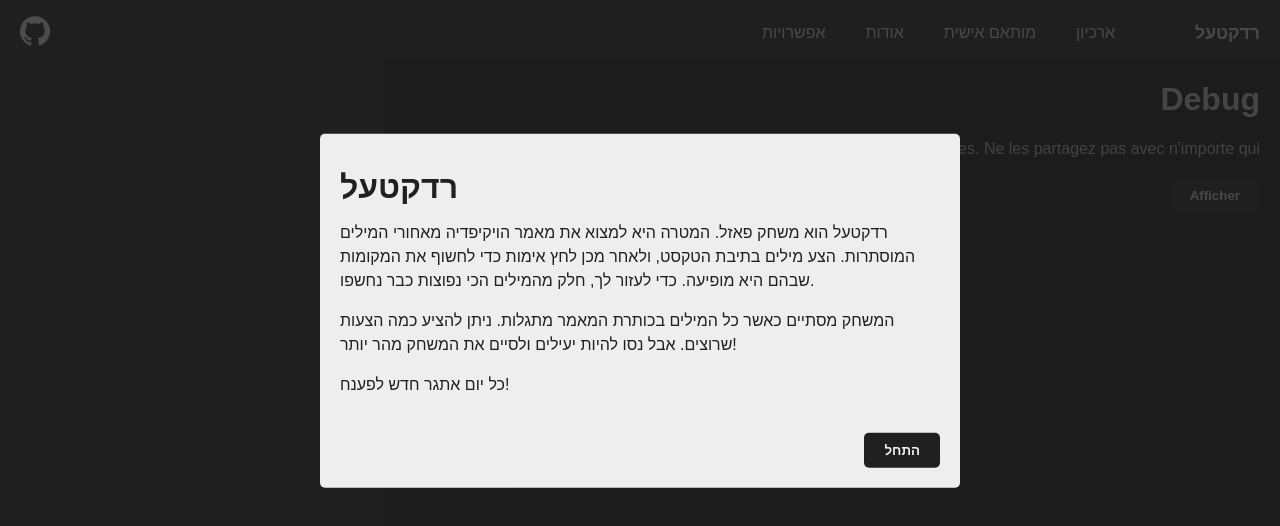
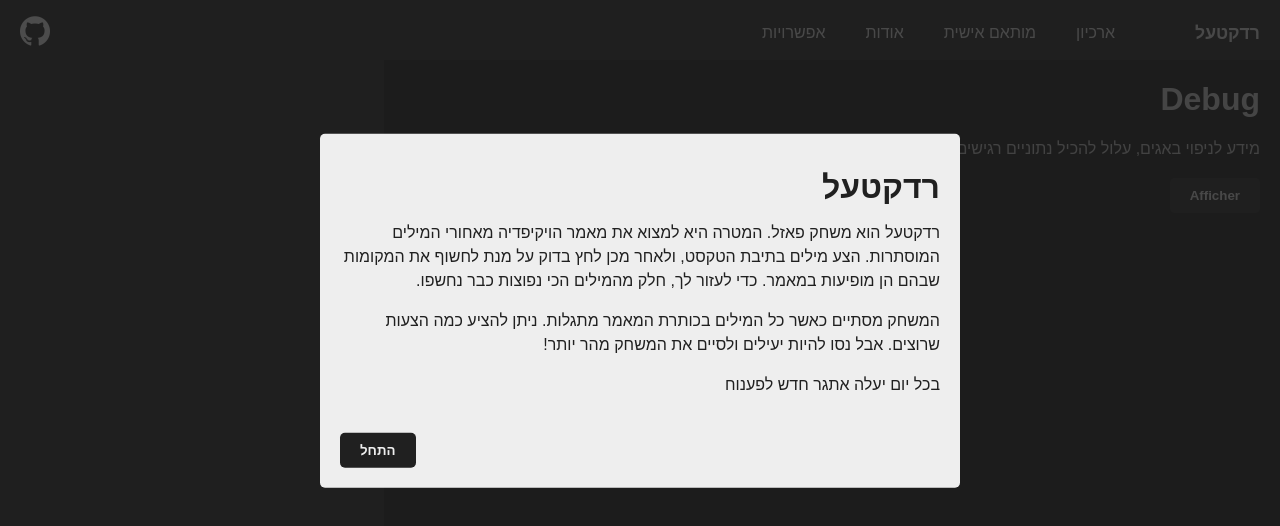
Before and after one commit to julienc91/caviardeul, a Next.js app: page /debug in a window 1280 px wide. Shown: the top 526 px of the page. Built offline with nearby package versions, Linux system fonts and the light colour scheme; no server answers.

Commit message:
more minor fixes

```diff
--- a/components/introductionModal.tsx
+++ b/components/introductionModal.tsx
@@ -28,8 +28,8 @@ const IntroductionfoModal: React.FC = () => {
       <p>
         רדקטעל הוא משחק פאזל. המטרה היא למצוא את מאמר
         הויקיפדיה מאחורי המילים המוסתרות. הצע מילים
-        בתיבת הטקסט, ולאחר מכן לחץ אימות כדי לחשוף את המקומות שבהם
-        היא מופיעה. כדי לעזור לך, חלק מהמילים הכי נפוצות כבר נחשפו.
+        בתיבת הטקסט, ולאחר מכן לחץ בדוק על מנת לחשוף את המקומות שבהם
+        הן מופיעות במאמר. כדי לעזור לך, חלק מהמילים הכי נפוצות כבר נחשפו.
       </p>
       <p>
         המשחק מסתיים כאשר כל המילים בכותרת המאמר
@@ -37,7 +37,7 @@ const IntroductionfoModal: React.FC = () => {
         אבל נסו להיות יעילים ולסיים את המשחק מהר יותר!
       </p>
       <p>
-        כל יום אתגר חדש לפענח!
+        בכל יום יעלה אתגר חדש לפענוח
       </p>
     </Modal>
   );
--- a/pages/debug.tsx
+++ b/pages/debug.tsx
@@ -26,8 +26,7 @@ const DebugPage: React.FC = () => {
           </pre>
         ) : (
           <div>
-            Les informations de debug peuvent contenir des données sensibles. Ne
-            les partagez pas avec n&apos;importe qui&nbsp;!
+              מידע לניפוי באגים, עלול להכיל נתוניים רגישים, אל תשתף אותם עם אחרים!
           </div>
         )}
         <button onClick={() => setReady(!ready)}>
--- a/styles/style.scss
+++ b/styles/style.scss
@@ -207,6 +207,7 @@ nav {
 
 // info modal
 .modal-container {
+  direction: rtl;
   animation: 0.2s modal-animation;
   position: absolute;
   top: 0;
@@ -748,6 +749,7 @@ main {
 }
 
 .modal.sync-modal {
+  direction: rtl;
   input {
     font-family: monospace;
     width: 90%;
@@ -775,6 +777,7 @@ main {
 
 // about
 #about {
+  direction: rtl;
   .left-container {
     color: var(--color-text);
     a {
```
